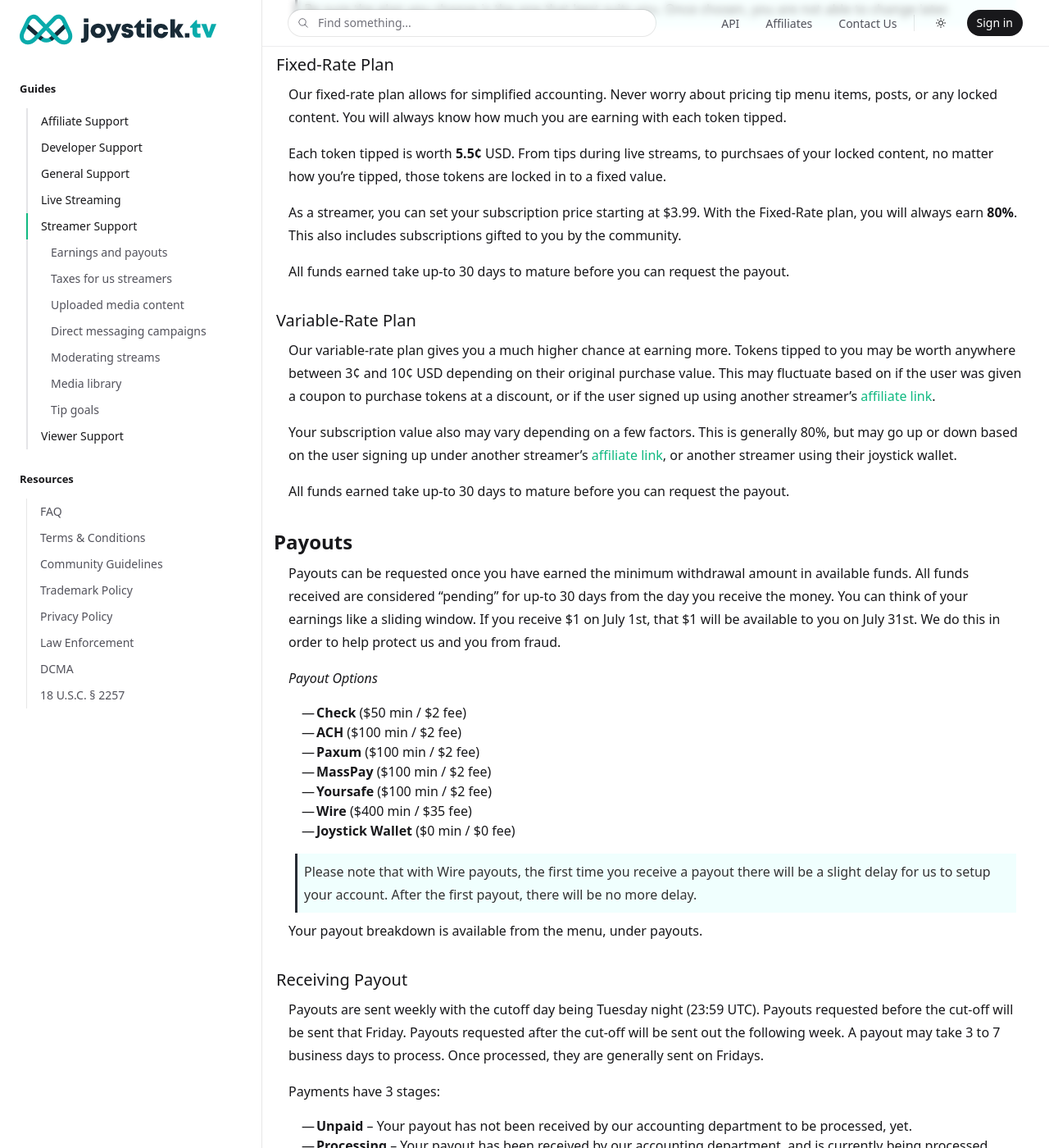
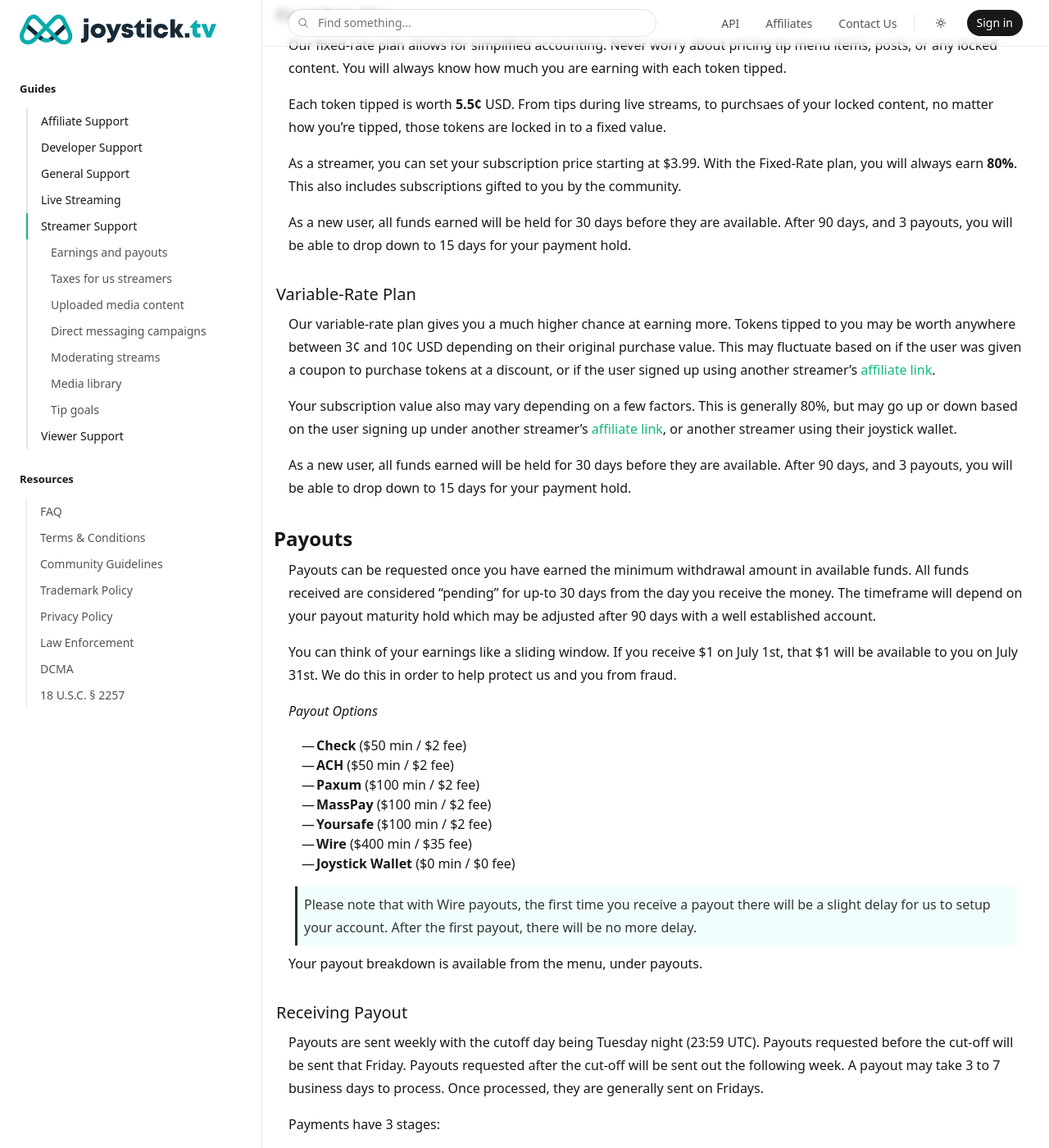
Before and after one commit to joysticktv/joysticktv.github.io, a Jekyll site: the page built from streamer_support.md, in a window 1280 px wide and 1400 px high, scrolled down 863 px. Shown: the whole window at 82% size. Built offline with Jekyll 4.4.1, drawn with Linux system fonts in a browser that asks for light colours; nearby versions of some CDN libraries; comment, search, counter and statistics services are not loaded; some of the changed text lies outside the part shown.

Commit message:
Update payout details (#72)
* Update the min amount for ACH. Added a note about payout hold times

* Update streamer support guides for new payment updates

```diff
--- a/streamer_support.md
+++ b/streamer_support.md
@@ -55,7 +53,8 @@
 As a streamer, you can set your subscription price starting at $3.99. With the Fixed-Rate plan,
 you will always earn **80%**. This also includes subscriptions gifted to you by the community.
 
-All funds earned take up-to 30 days to mature before you can request the payout.
+As a new user, all funds earned will be held for 30 days before they are available. After 90 days,
+and 3 payouts, you will be able to drop down to 15 days for your payment hold.
 
 ### Variable-Rate Plan
 
@@ -67,15 +66,19 @@
 Your subscription value also may vary depending on a few factors. This is generally 80%, but
 may go up or down based on the user signing up under another streamer's [affiliate link](/affiliate_support), or another streamer using their joystick wallet.
 
-All funds earned take up-to 30 days to mature before you can request the payout.
+As a new user, all funds earned will be held for 30 days before they are available. After 90 days,
+and 3 payouts, you will be able to drop down to 15 days for your payment hold.
 
 ## Payouts
 
-Payouts can be requested once you have earned the minimum withdrawal amount in available funds. All funds received are considered "pending" for up-to 30 days from the day you receive the money. You can think of your earnings like a sliding window. If you receive $1 on July 1st, that $1 will be available to you on July 31st. We do this in order to help protect us and you from fraud.
+Payouts can be requested once you have earned the minimum withdrawal amount in available funds. All funds received are considered "pending" for up-to 30 days from the day you receive the money. The timeframe will depend on your
+payout maturity hold which may be adjusted after 90 days with a well established account.
+
+You can think of your earnings like a sliding window. If you receive $1 on July 1st, that $1 will be available to you on July 31st. We do this in order to help protect us and you from fraud.
 
 *Payout Options*
 * **Check** ($50 min / $2 fee)
-* **ACH** ($100 min / $2 fee)
+* **ACH** ($50 min / $2 fee)
 * **Paxum** ($100 min / $2 fee)
 * **MassPay** ($100 min / $2 fee)
 * **Yoursafe** ($100 min / $2 fee)
```
Also changed, not shown: other parts of streamer_support.md (+1 -3 lines).
